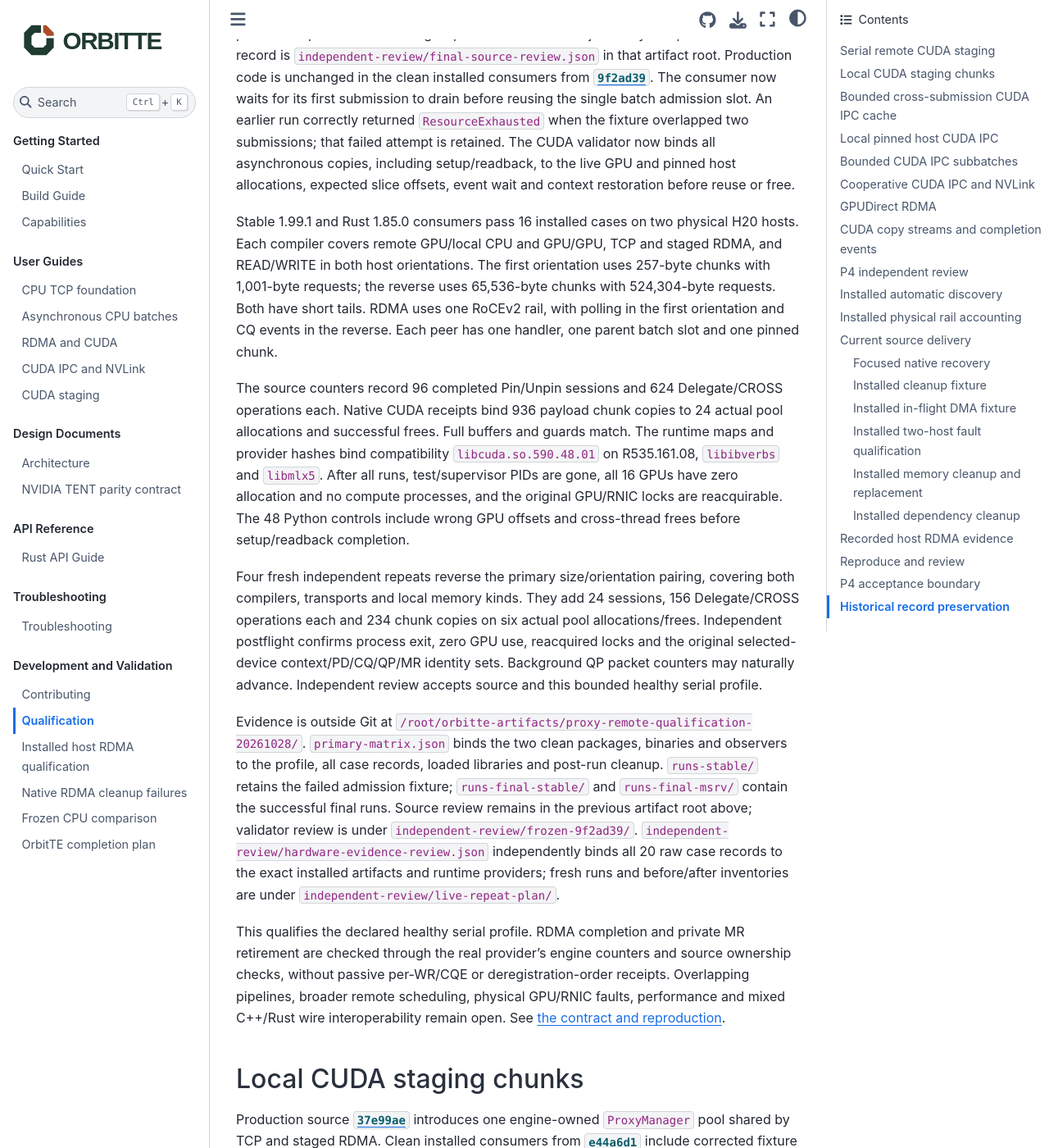
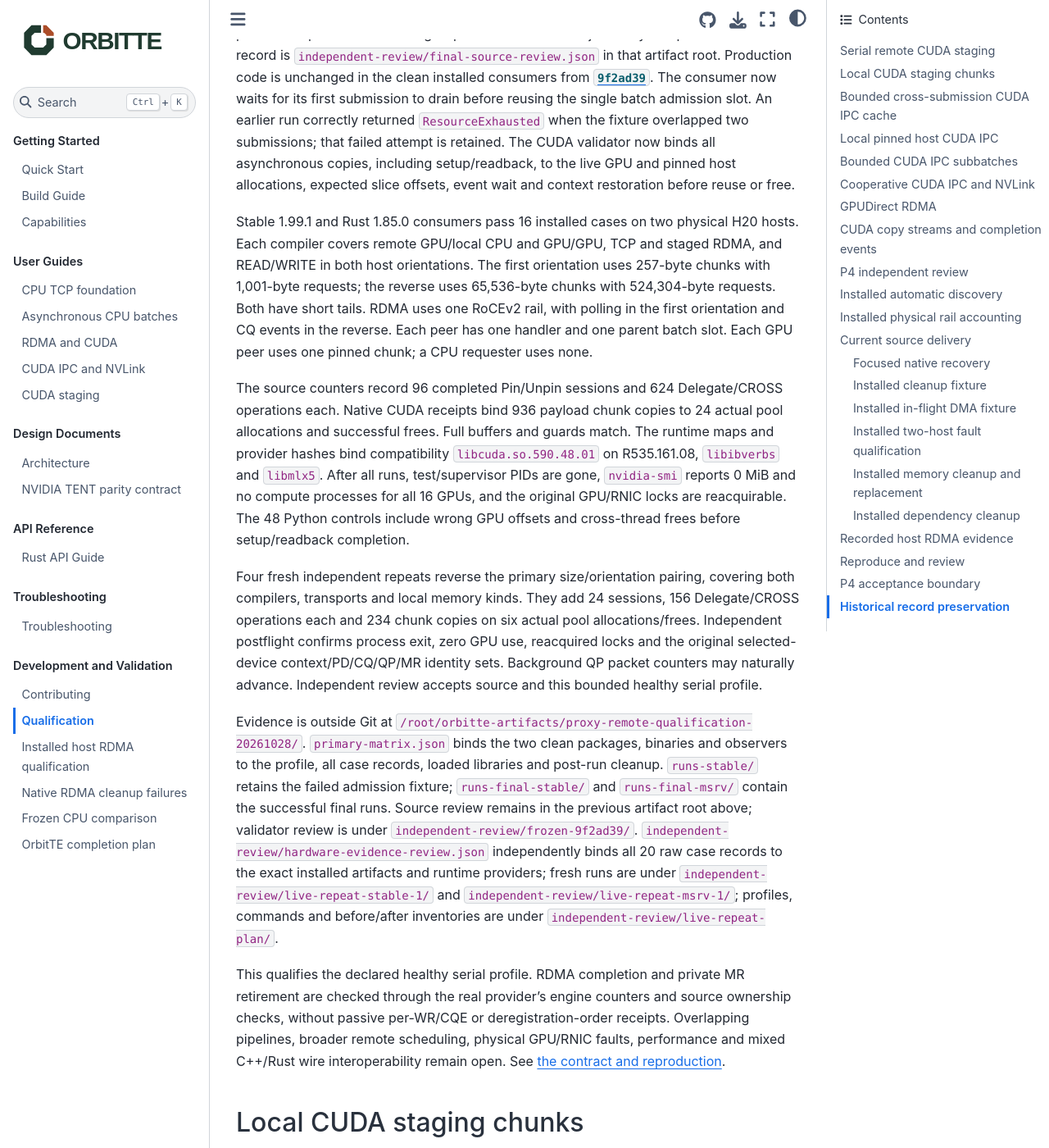
Before and after one commit to OrbitInfra/OrbitTE, a Sphinx documentation site: the page built from docs/qualification.md, in a window 1280 px wide and 1400 px high, scrolled down 1040 px. Shown: the whole window at 82% size. Built offline with Sphinx 7.4.7 and the Sphinx Book theme 1.1.4, drawn with Linux system fonts in a browser that asks for light colours.

Commit message:
docs(staging): clarify observed resources and evidence locations

```diff
--- a/docs/qualification.md
+++ b/docs/qualification.md
@@ -57,14 +57,15 @@ RDMA, and READ/WRITE in both host orientations. The first orientation uses
 257-byte chunks with 1,001-byte requests; the reverse uses 65,536-byte chunks
 with 524,304-byte requests. Both have short tails. RDMA uses one RoCEv2 rail,
 with polling in the first orientation and CQ events in the reverse. Each peer
-has one handler, one parent batch slot and one pinned chunk.
+has one handler and one parent batch slot. Each GPU peer uses one pinned chunk;
+a CPU requester uses none.
 
 The source counters record 96 completed Pin/Unpin sessions and 624 Delegate/CROSS
 operations each. Native CUDA receipts bind 936 payload chunk copies to 24 actual
 pool allocations and successful frees. Full buffers and guards match. The
 runtime maps and provider hashes bind compatibility `libcuda.so.590.48.01` on
 R535.161.08, `libibverbs` and `libmlx5`. After all runs, test/supervisor PIDs are
-gone, all 16 GPUs have zero allocation and no compute processes, and the original
+gone, `nvidia-smi` reports 0 MiB and no compute processes for all 16 GPUs, and the original
 GPU/RNIC locks are reacquirable. The 48 Python controls include wrong GPU offsets
 and cross-thread frees before setup/readback completion.
 
@@ -85,7 +86,9 @@ contain the successful final runs. Source review remains in the previous artifac
 root above; validator review is under `independent-review/frozen-9f2ad39/`.
 `independent-review/hardware-evidence-review.json` independently binds all 20
 raw case records to the exact installed artifacts and runtime providers; fresh
-runs and before/after inventories are under `independent-review/live-repeat-plan/`.
+runs are under `independent-review/live-repeat-stable-1/` and
+`independent-review/live-repeat-msrv-1/`; profiles, commands and before/after
+inventories are under `independent-review/live-repeat-plan/`.
 
 This qualifies the declared healthy serial profile. RDMA completion and private
 MR retirement are checked through the real provider's engine counters and source
```
Also changed, not shown: docs/completion-plan.md (+2 -2 lines).
